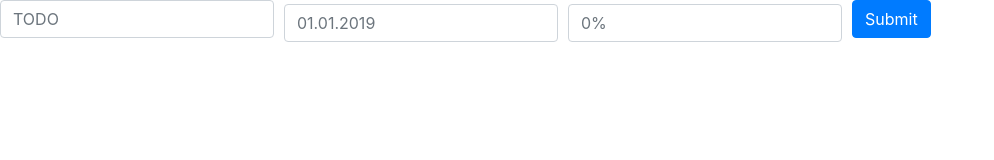
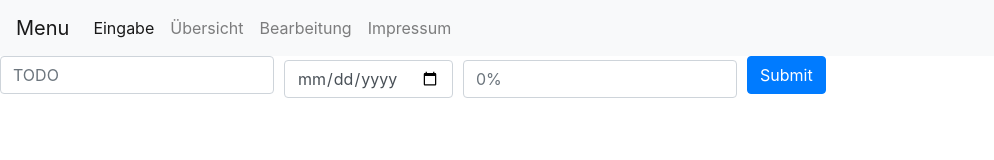
Before and after one commit to nevihu/SkSy_Bootstrap, a plain HTML site: page todo-eingabe.html in a window 1280 px wide. Shown: the whole page, without its empty margins (0-994 px from the left). Drawn offline with nearby package versions, Linux system fonts and the light colour scheme.

Commit message:
dropdown menu

```diff
--- a/todo-eingabe.html
+++ b/todo-eingabe.html
@@ -8,25 +8,42 @@
 </head>
 
 <body>
-    <div class="dropdown-menu">
-        <a class="dropdown-item" href="#">Übersicht</a>
-        <a class="dropdown-item active" href="#">Eingabe</a>
-        <a class="dropdown-item" href="#">Bearbeitung</a>
-        <a class="dropdown-item" href="#">Impressum</a>
+<nav class="navbar navbar-expand-lg navbar-light bg-light">
+    <a class="navbar-brand" href="#">Menu</a>
+    <button class="navbar-toggler" type="button" data-toggle="collapse" data-target="#navbarSupportedContent" aria-controls="navbarSupportedContent" aria-expanded="false" aria-label="Toggle navigation">
+        <span class="navbar-toggler-icon"></span>
+    </button>
+
+    <div class="collapse navbar-collapse" id="navbarSupportedContent">
+        <ul class="navbar-nav mr-auto">
+            <li class="nav-item active">
+                <a class="nav-link" href="todo-eingabe.html">Eingabe <span class="sr-only">(current)</span></a>
+            </li>
+            <li class="nav-item">
+                <a class="nav-link" href="todo-overview.html">Übersicht</a>
+            </li>
+            <li class="nav-item">
+                <a class="nav-link" href="todo-bearbeitung.html">Bearbeitung</a>
+            </li>
+            <li class="nav-item">
+                <a class="nav-link" href="todo-impressum.html">Impressum</a>
+            </li>
+        </ul>
     </div>
+</nav>
     <form>
         <div class="form-row align-items-center">
             <div class="col-auto">
                 <label class="sr-only" for="inlineFormInput">Aufgabe</label>
-                <input type="text" class="form-control mb-2" id="inlineFormInput" placeholder="TODO">
+                <input type="text" class="form-control mb-2" id="inlineFormInput" placeholder="TODO" required>
             </div>
             <div class="col-auto">
                 <label class="sr-only" for="inlineFormInput">Deadline</label>
-                <input type="text" class="form-control" id="inlineFormInput2" placeholder="01.01.2019">
+                <input type="date" class="form-control" id="inlineFormInput2" placeholder="01.01.2019" required>
             </div>
             <div class="col-auto">
                 <label class="sr-only" for="inlineFormInput">Abarbeitungsstand</label>
-                <input type="text" class="form-control" id="inlineFormInput3" placeholder="0%">
+                <input type="number" class="form-control" id="inlineFormInput3" placeholder="0%" required>
             </div>
             <div class="col-auto">
                 <button type="submit" class="btn btn-primary mb-2">Submit</button>
```
